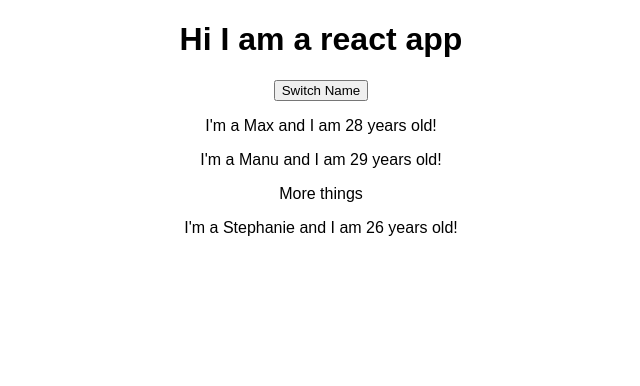
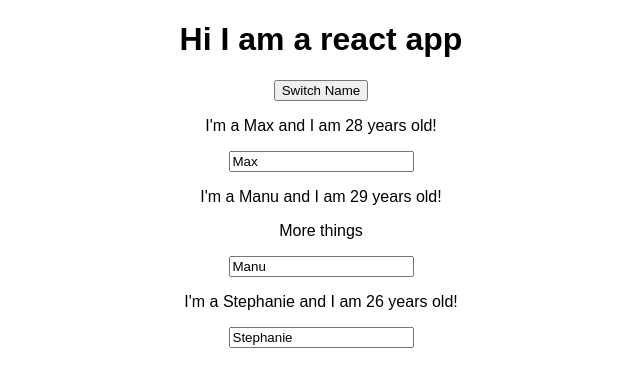
Before and after one commit to mayralgr/reactPractice, a React (Create React App) app in the folder react-application/: page / in a window 1280 px wide. Shown: the top 386 px of the page, without its empty margins (319-959 px from the left). Built offline with nearby package versions, Linux system fonts and the light colour scheme.

Commit message:
Add two binding, pass of methods

```diff
--- a/react-application/src/App.js
+++ b/react-application/src/App.js
@@ -1,45 +1,59 @@
-import React, { useState } from 'react';
-import logo from './logo.svg';
+import React, { Component } from 'react';
 import './App.css';
 import Person from './Person/Person';
 
-const app = props => {
-  const [ personState, setPersonsState ] = useState({
+class App extends Component {
+  state = {
     persons: [
       { name: 'Max', age: 28 },
       { name: 'Manu', age: 29 },
       { name: 'Stephanie', age: 26 },
     ],
-  });
+  }
 
-  const [ otherState, setOtheState ] = useState('some other value');
-
-  console.log(personState, otherState);
-
-  const switchEventHandler = () => {
+  switchEventHandler = ( newName ) => {
     // console.log('WAS CLICK');
     // Dont do this personState.persons[0].name = 'Maximilian';
 
-    // does not merge the object or array
-    setPersonsState({
+    this.setState({
       persons: [
-        { name: 'Maximilian', age: 28 },
+        { name: newName, age: 28 },
         { name: 'Manu', age: 29 },
         { name: 'Stephanie', age: 27 },
       ],
     })
   }
-  //return() {
+
+  nameChangeHandler= ( event ) => {
+    this.setState({
+      persons: [
+        { name: 'Max', age: 28 },
+        { name: event.target.value, age: 29 },
+        { name: 'Stephanie', age: 26 },
+      ],
+    })
+  }
+  // better to use bind than arrow functions
+  render() {
     return (
       <div className="App">
         <h1>Hi I am a react app </h1>
-        <button onClick={switchEventHandler}>Switch Name</button>
-        <Person name={personState.persons[0].name} age={personState.persons[0].age}/>
-        <Person name={personState.persons[1].name} age={personState.persons[1].age}>More things</Person>
-        <Person name={personState.persons[2].name} age={personState.persons[2].age}/>
+        <button onClick={() => this.switchEventHandler('MAXIMILIAN')}>Switch Name</button>
+        <Person
+        name={this.state.persons[0].name}
+        age={this.state.persons[0].age}/>
+        <Person
+        name={this.state.persons[1].name}
+        age={this.state.persons[1].age}
+        click={this.switchEventHandler.bind(this,'Maxim!!!')}
+        changed={this.nameChangeHandler}
+        >More things</Person>
+        <Person
+        name={this.state.persons[2].name}
+        age={this.state.persons[2].age}/>
       </div>
     );
-  //}
+  }
 }
 
-export default app;
+export default App;
--- a/react-application/src/Person/Person.js
+++ b/react-application/src/Person/Person.js
@@ -3,9 +3,10 @@
 const person = (props) => {
     return (
         <div>
-            <p>I'm a {props.name} and I am {props.age} years old!</p>
+            <p onClick={props.click} >I'm a {props.name} and I am {props.age} years old!</p>
             {/**In children there is any element beetween the open and close tag */}
             <p>{props.children}</p>
+            <input type="text" onChange={props.changed} value={props.name}/>
         </div>
     )
 };
```
